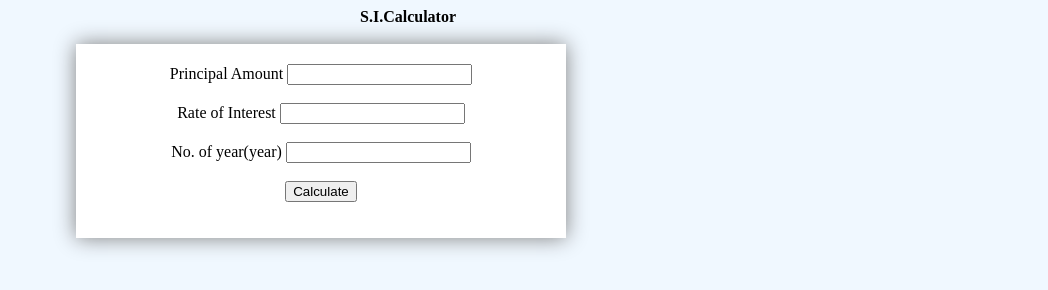
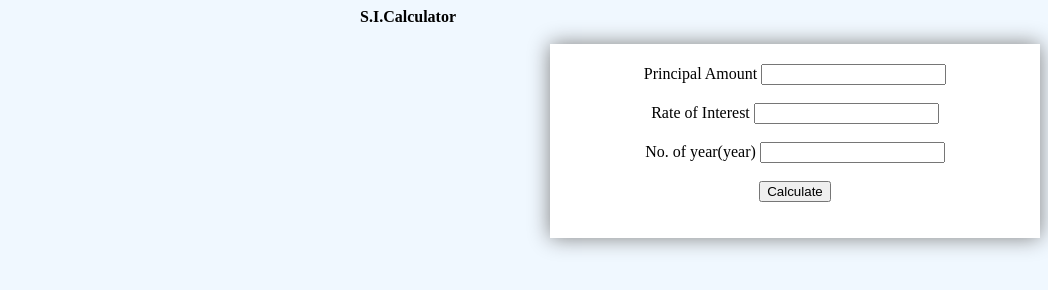
Before and after one commit to Charu123827/SI-Calculator, a plain HTML site: page index.html in a window 1280 px wide. Shown: the whole page, without its empty margins (232-1280 px from the left). Drawn offline with Linux system fonts and the light colour scheme.

Commit message:
Update style.css

```diff
--- a/style.css
+++ b/style.css
@@ -7,7 +7,7 @@ body{
 main{
     background-color: white;
     text-align: center;
-    margin-left: 300px;
+    margin-left: auto;
     width: 450px;
     padding: 20px;
     box-shadow: 0px 0px 20px gray;
```
